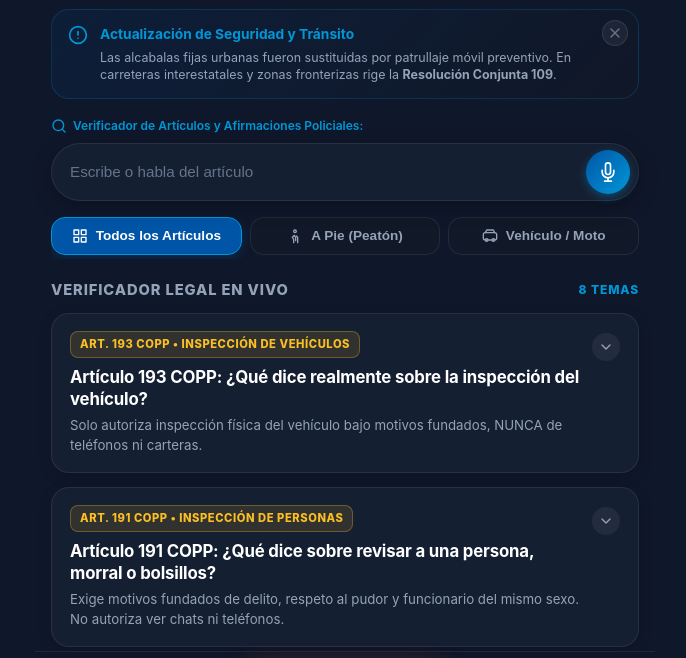
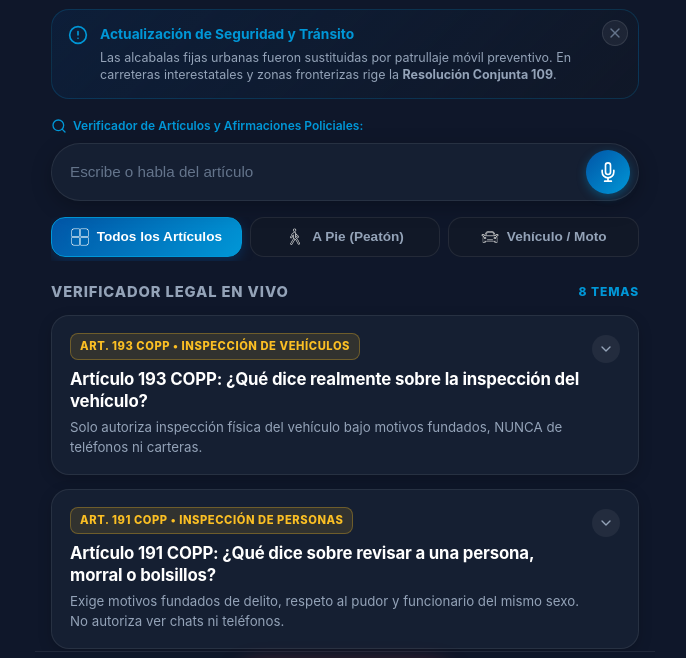
Before and after one commit to Leonjuv/civico, a website: page index.html in a window 1280 px wide. Shown: the part 78-736 px from the top of the page, without its empty margins (295-981 px from the left). Drawn offline with Linux system fonts and the light colour scheme.

Commit message:
feat: integrar iconos oficiales en botones de categorias (Todos los Articulos, A Pie, Vehiculo/Moto)

```diff
--- a/index.html
+++ b/index.html
@@ -136,29 +136,15 @@
     <!-- 3. Botones de Categorías (Todos los Artículos, A Pie, Vehículo / Moto) -->
     <nav class="category-tabs" aria-label="Categorías de consulta">
       <button class="tab-btn active" data-category="todas">
-        <svg class="icon icon-sm" viewBox="0 0 24 24">
-          <rect x="3" y="3" width="7" height="7"/>
-          <rect x="14" y="3" width="7" height="7"/>
-          <rect x="14" y="14" width="7" height="7"/>
-          <rect x="3" y="14" width="7" height="7"/>
-        </svg>
+        <img src="icon-tab-todas.png" alt="Todos los Artículos" class="tab-btn-icon">
         <span>Todos los Artículos</span>
       </button>
       <button class="tab-btn" data-category="pie">
-        <svg class="icon icon-sm" viewBox="0 0 24 24">
-          <circle cx="12" cy="5" r="2"/>
-          <path d="M10 22v-5l-2-3 3-3 2 3v5"/>
-          <path d="M14 12l2 2v8"/>
-        </svg>
+        <img src="icon-tab-pie.png" alt="A Pie (Peatón)" class="tab-btn-icon">
         <span>A Pie (Peatón)</span>
       </button>
       <button class="tab-btn" data-category="vehiculo">
-        <svg class="icon icon-sm" viewBox="0 0 24 24">
-          <rect x="2" y="7" width="20" height="11" rx="3"/>
-          <circle cx="7" cy="18" r="2"/>
-          <circle cx="17" cy="18" r="2"/>
-          <path d="M5 7l2-4h10l2 4"/>
-        </svg>
+        <img src="icon-tab-vehiculo.png" alt="Vehículo / Moto" class="tab-btn-icon">
         <span>Vehículo / Moto</span>
       </button>
     </nav>
--- a/styles.css
+++ b/styles.css
@@ -334,15 +334,29 @@ body {
   white-space: nowrap;
 }
 
+.tab-btn .tab-btn-icon {
+  width: 18px;
+  height: 18px;
+  object-fit: contain;
+  opacity: 0.75;
+  transition: all 0.2s ease;
+  flex-shrink: 0;
+}
+
+.tab-btn:hover .tab-btn-icon {
+  opacity: 1;
+}
+
 .tab-btn.active {
-  background: linear-gradient(135deg, #0155A6, #0155A6);
+  background: linear-gradient(135deg, #0155A6, #0097D7);
   color: #fff;
   border-color: var(--accent-blue);
-  box-shadow: 0 4px 12px rgba(1, 85, 166, 0.3);
-}
-
-.tab-btn.active .icon {
-  stroke: #fff;
+  box-shadow: 0 4px 12px rgba(1, 85, 166, 0.35);
+}
+
+.tab-btn.active .tab-btn-icon {
+  opacity: 1;
+  filter: drop-shadow(0 1px 3px rgba(0, 151, 215, 0.45));
 }
 
 /* Sección de Verificador Legal en Vivo */
```
Also changed, not shown: sw.js (+5 -2 lines), ICONOS/A Pie (Peatón).png (added), ICONOS/Moto.png (added), ICONOS/Todos los Artículos.png (added), icon-tab-pie.png (added), icon-tab-todas.png (added), icon-tab-vehiculo.png (added).
